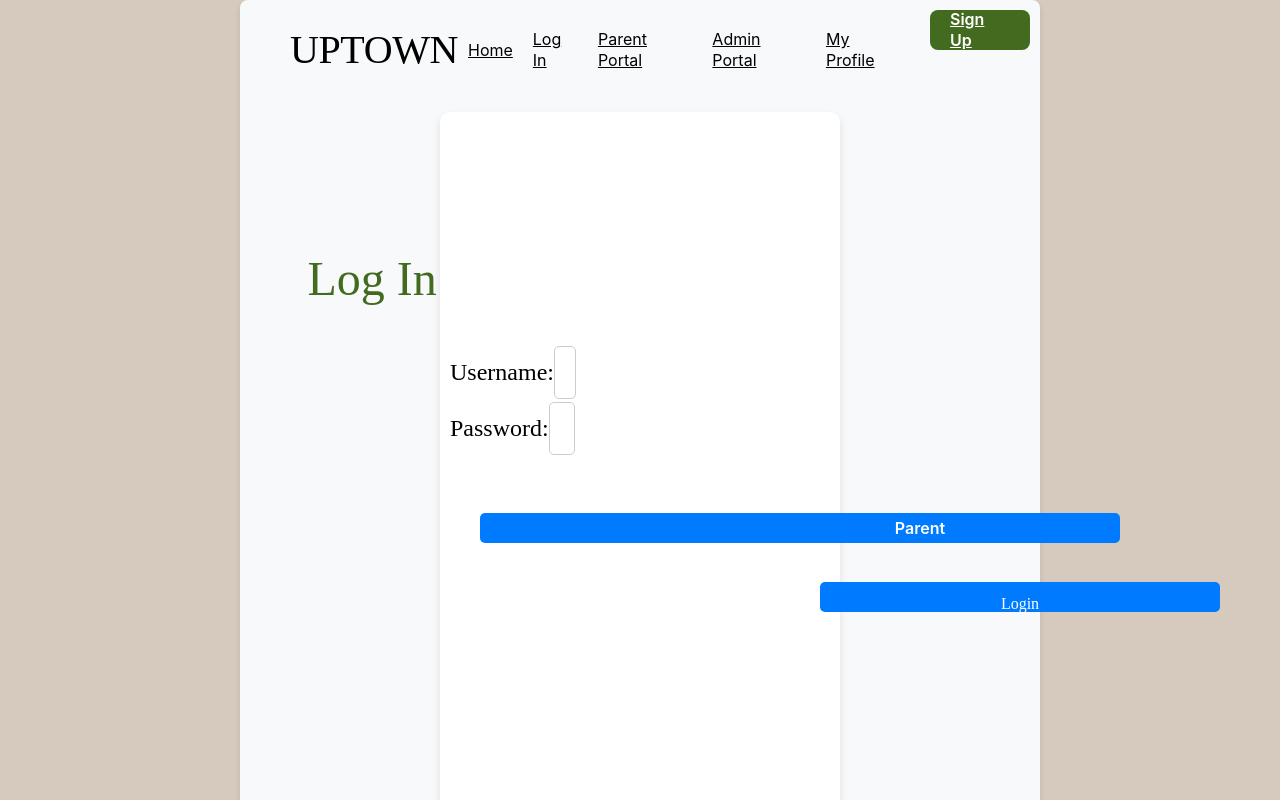
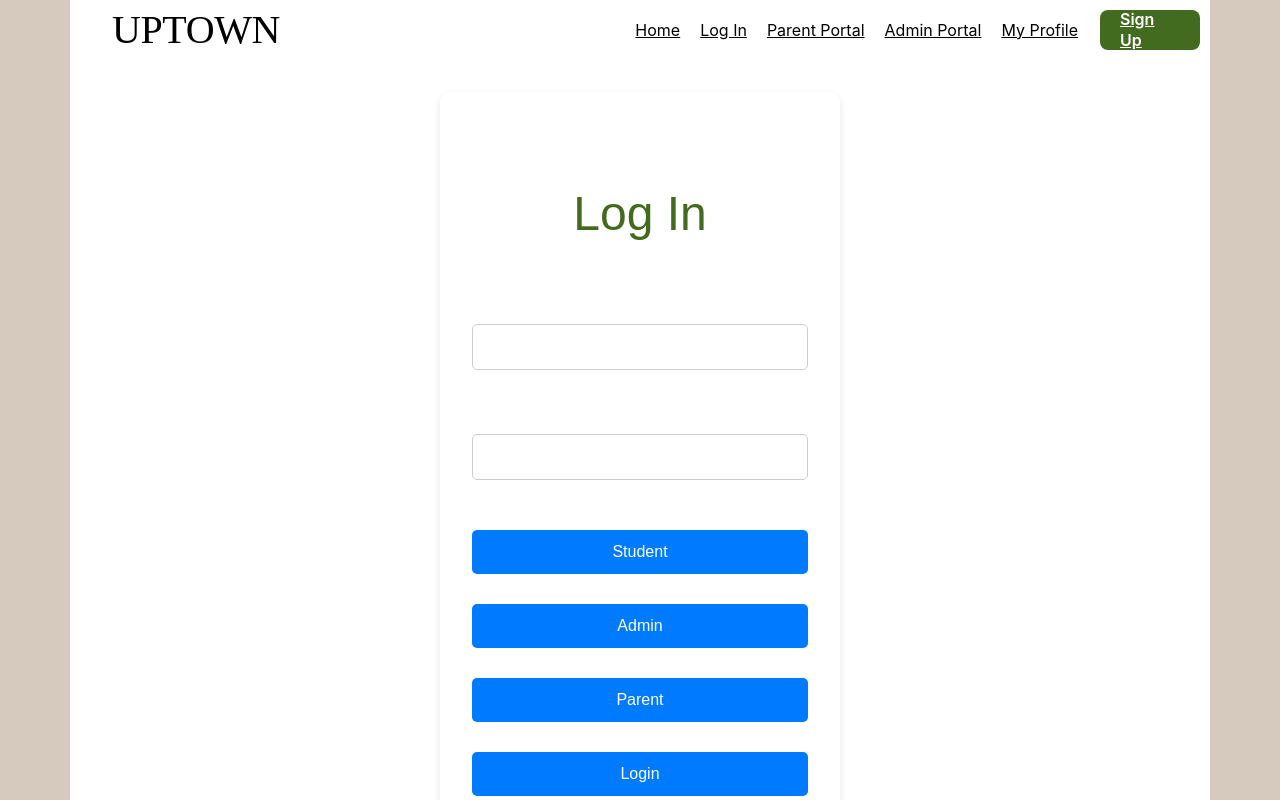
Before and after one commit to nmingora/Accessibility_WebApp, a React (Create React App) app in the folder client/udchat/: page /Login in a window 1280 px wide. Shown: the top 800 px of the page. Built offline with nearby package versions, Linux system fonts and the light colour scheme.

Commit message:
login and news updated stylesheet.
sign up stylesheet updated too

```diff
--- a/client/udchat/src/Components/Login.css
+++ b/client/udchat/src/Components/Login.css
@@ -1,114 +1,71 @@
-
 
 .login-container {
-    position: relative;
+  display: flex;
+  flex-direction: column;
+  align-items: center;
+  justify-content: center;
   width: 100%;
   min-height: 100vh;
   background: #ffffff;
+  padding: 20px; /* Add padding for smaller screens */
 }
 
 .login-title {
-    position: absolute;
-    width: 505px;
-    height: 63px;
-    left: 30%;
-    transform: translateX(-50%);
-    top: 136px;
-    font-family: 'Jacques Francois';
-    font-style: normal;
-    font-weight: 400;
+  font-family: 'Arial', sans-serif; /* Fallback to a web-safe font */
   font-size: 48px;
-    line-height: 130%;
-    display: flex;
-    align-items: center;
-    text-align: center;
   color: #426b1f;
+  margin-bottom: 40px; /* Space between title and form */
 }
 
 .input-container {
-    position: absolute;
-    font-family: 'Jacques Francois';
-    font-style: normal;
-    font-weight: 400;
-    font-size: 24px;
-    line-height: 130%;
   display: flex;
+  flex-direction: column;
   align-items: center;
-    color: #000000;
+  width: 100%; /* Take full width of the parent container */
+  max-width: 400px; /* Maximum width */
+  margin-bottom: 20px;
 }
 
 .input-container input {
-    margin-left: 10px;
+  width: 100%;
+  padding: 10px;
+  margin: 10px 0; /* Space between inputs */
+  font-size: 16px;
+  border: 1px solid #ccc;
+  border-radius: 5px;
 }
 
-  .username-container {
-    width: 125px;
-    height: 37px;
-    left: 10px;
-    top: 242px;
-  }
-
-  .password-container {
-    width: 125px;
-    height: 43px;
-    left: 10px;
-    top: 295px;
+.login-button, .user-type-button {
+  padding: 10px 15px;
+  border-radius: 8px;
+  color: white;
+  border: none;
+  cursor: pointer;
+  font-size: 16px;
+  width: auto; /* Allow button width to grow with text */
+  margin: 10px; /* Space around buttons */
 }
 
 .login-button {
-    position: absolute;
-    width: 94px;
-    height: 30px;
-    left: 380px;
-    top: 450px;
   background: #426b1f;
-    border-radius: 8px;
-    color: white; /* Set text color to white */
-    font-family: 'Jacques Francois'; /* Set font family */
 }
 
-
-  .user-type-button {
-    width: 94px;
-    height: 30px;
-    border-radius: 8px;
-    display: flex;
-    align-items: center;
-    justify-content: center;
-    font-family: 'Inter';
-    font-style: normal;
-    font-weight: 600;
-    font-size: 16px;
-    line-height: 130%;
-    text-align: center;
-    color: #ffffff;
-  }
-
-  .student-button {
-    position: absolute;
-    left: 40px;
-    top: 381px;
-    background: #c5be1e;
+.student-button, .admin-button, .parent-button {
+  background: #c5be1e; /* Student */
+  margin: 10px; /* Space around buttons */
 }
 
 .admin-button {
-    position: absolute;
-    left: 160px;
-    top: 381px;
-    background: #0500fd;
+  background: #0500fd; /* Admin */
 }
 
 .parent-button {
-    position: absolute;
-    left: 280px;
-    top: 381px;
-    background: #fa00ff;
+  background: #fa00ff; /* Parent */
 }
 
 .error-message {
-    position: absolute;
-    top: 500px;
-    left: 20%;
-    transform: translateX(-50%);
   color: red;
+  text-align: center; /* Center the text */
+  width: 100%;
+  max-width: 400px; /* Match the input container width */
 }
--- a/client/udchat/src/Components/News.css
+++ b/client/udchat/src/Components/News.css
@@ -8,20 +8,7 @@
   justify-content: center;
   align-items: center;
   background-color: rgb(218, 218, 218);
-
 }
-
-
-  .container {
-    max-width: 800px;
-    margin: 0 auto;
-    padding: 20px;
-    background-color: #f8f9fa;
-    border-radius: 8px;
-    box-shadow: 0 4px 6px rgba(0,0,0,0.1);
-  }
-
-
 
   .form-control {
     width: 100%;
--- a/client/udchat/src/Components/SignUp.css
+++ b/client/udchat/src/Components/SignUp.css
@@ -2,81 +2,58 @@
   display: flex;
   flex-direction: column;
   align-items: center;
-  justify-content: center; /* Center the form vertically */
-  height: 100vh; /* Set the height to fill the entire viewport */
-  margin-left: 20px; /* Adjust left margin */
-  margin-right: 20px; /* Adjust right margin */
+  justify-content: center;
+  min-height: 100vh;
+  padding: 20px;
 }
 
 .inputContainer {
   display: flex;
+  flex-direction: column;
   align-items: center;
-  margin-bottom: 20px;
-  width: 100%; /* Ensure the input container spans the full width */
+  width: 90%;
+  max-width: 400px; /* Reduced max-width for better control */
+  margin: 10px 0; /* Reduced margin for compact spacing */
 }
 
 .inputContainer label {
-  margin-right: 10px;
-  width: 100px; /* Adjust label width as needed */
-  text-align: right; /* Align label text to the right */
+  align-self: flex-start;
+  margin-bottom: 5px;
 }
 
-/* Optional: Adjust the width of the input fields */
 .inputContainer input,
 .inputContainer textarea {
-  width: 600px; /* Adjust width as needed */
-}
-.inputContainer textarea.notes {
-  width: 600px; /* Adjust width as needed */
-  resize: both; /* Allow both horizontal and vertical resizing */
-  min-width: 200px; /* Set minimum width */
-  min-height: 100px; /* Set minimum height */
+  width: 100%;
+  padding: 12px;
+  border: 1px solid #ccc;
+  border-radius: 25px; /* More rounded edges */
+  resize: none;
 }
 
-
-
-.signUpText{
-  position: absolute;
-  width: 285px;
-  height: 77px;
-  right: 500px; /* Center horizontally */
-  top: 114px;
-  font-family: 'Inter';
-  font-style: normal;
-  font-weight: 600;
-  font-size: 48px;
-  line-height: 130%;
-  display: flex;
-  align-items: center;
-  text-align: center;
-  color: #426B1F;
+.inputContainer textarea.notes {
+  min-height: 80px; /* Adjusted for consistency */
 }
 
+.signUpText {
+  font-family: Arial, sans-serif;
+  font-weight: 600;
+  font-size: 36px; /* Adjusted for a more compact header */
+  color: #426B1F;
+  text-align: center;
+  margin: 15px 0; /* Adjusted margin */
+}
 
 .cartButton {
-  position: absolute;
-  width: 126px;
-  height: 48px;
-  right: 640px;
-  top: 905px;
+  padding: 10px 20px; /* Adjusted padding for a more proportionate button */
   background: #426B1F;
-  border-radius: 8px;
+  color: white;
+  border: none;
+  border-radius: 25px; /* Increased for more rounded edges */
+  cursor: pointer;
+  font-size: 16px; /* Adjusted font size for button text */
+  transition: background-color 0.2s;
 }
 
-
-.signUp {
-  position: absolute;
-  width: 61px;
-  height: 21px;
-  left: calc(50% - 61px/2 + 0.5px);
-  top: calc(50% - 21px/2);
-  font-family: 'Inter';
-  font-style: normal;
-  font-weight: 600;
-  font-size: 16px;
-  line-height: 130%;
-  display: flex;
-  align-items: center;
-  text-align: center;
-  color: #FFFFFF;
+.cartButton:hover {
+  background-color: #365a17;
 }
```
Lines whose indentation alone changed are shown as unchanged.
